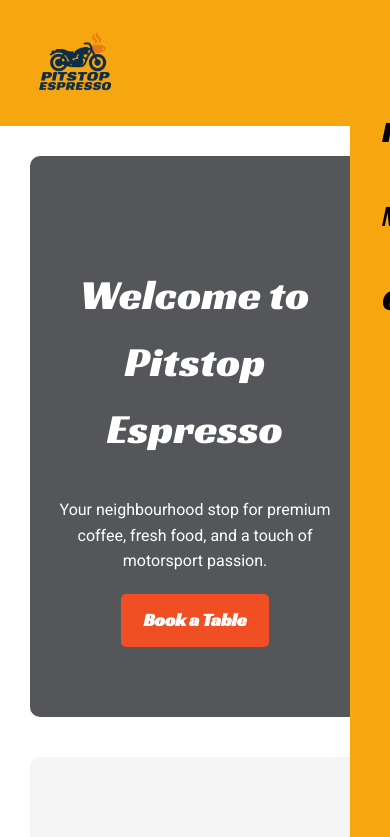
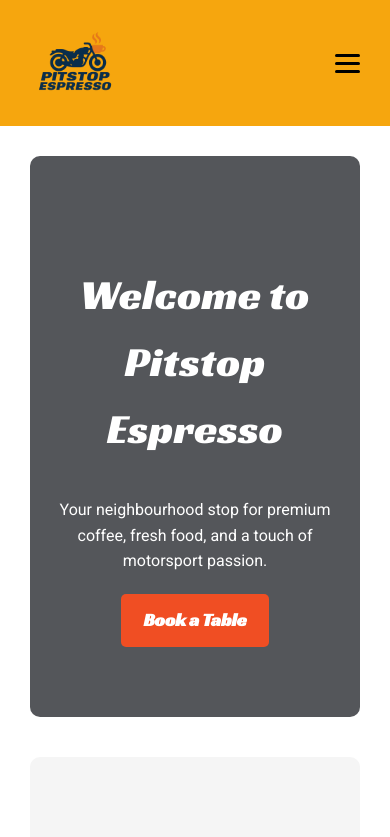
Before and after one commit to JT9991/FEDD, a plain HTML site: page Pitstop Espresso/index.html in a window 390 px wide. Shown: the top 837 px of the page. Drawn offline with Linux system fonts and the light colour scheme.

Commit message:
fixed responsiveness for narbar

```diff
--- /dev/null
+++ b/Pitstop Espresso/functions.js
@@ -0,0 +1,9 @@
+function toggleMenu() {
+  const menu = document.getElementById("navMenu");
+  const burger = document.getElementById("hamburger");
+
+  menu.classList.toggle("open");
+  burger.classList.toggle("active");
+  document.body.classList.toggle('menu-open');
+
+}
--- a/Pitstop Espresso/index.html
+++ b/Pitstop Espresso/index.html
@@ -16,11 +16,17 @@
 <header class="navbar">
   <div class="navbar-inner">
 
-    <!-- Logo (click to homepage) -->
+    <!-- Logo -->
     <a href="index.html" class="logo">
       <img src="./images/logo/pitstop espresso logo.png" class="logo-img" alt="Pitstop Logo">
     </a>
 
+    <!-- Hamburger (mobile only) -->
+    <div class="hamburger" id="hamburger" onclick="toggleMenu()">
+      <span></span>
+      <span></span>
+      <span></span>
+    </div>
 
     <!-- Navigation -->
     <nav id="navMenu" class="nav-links">
@@ -87,6 +93,7 @@
     <p>© 2025 Pitstop Espresso — All Rights Reserved</p>
   </footer>
 
+<script src="functions.js"></script>
 
 </body>
 </html>
--- a/Pitstop Espresso/styles.css
+++ b/Pitstop Espresso/styles.css
@@ -86,6 +86,8 @@ h3 { font-size: 22px; }
 
 .nav-links a:hover,
 .nav-links a.active {
+    /* display:flex; */
+    align-items: flex-start;
     background: var(--repsol-orange);
     color: white;
 }
@@ -100,27 +102,30 @@ h3 { font-size: 22px; }
 =========================== */
 @media (max-width: 700px) {
 
-    /* Show hamburger */
+  body.menu-open {
+    overflow: hidden;
+  }
+
   .hamburger {
     display: flex;
     flex-direction: column;
-        gap: 4px;
+    gap: 5px;
     cursor: pointer;
+    z-index: 1001;
   }
 
   .hamburger span {
-        width: 24px;
+    width: 25px;
     height: 3px;
-        background: black;
-        border-radius: 2px;
-        transition: 0.3s;
+    background: #000;
+    border-radius: 3px;
+    transition: 0.3s ease;
   }
 
-    /* Mobile menu (hidden by default) */
   .nav-links {
     position: fixed;
     top: 0;
-        right: -260px;
+    right: -300px;
     width: 260px;
     height: 100vh;
     background: var(--navbar-gold);
@@ -132,20 +137,23 @@ h3 { font-size: 22px; }
   }
 
   .nav-links.open {
-        right: 0;   /* Slide in */
+    right: 0;
   }
 
-    /* Turn hamburger into X */
   .hamburger.active span:nth-child(1) {
     transform: translateY(7px) rotate(45deg);
   }
+
   .hamburger.active span:nth-child(2) {
     opacity: 0;
   }
+
   .hamburger.active span:nth-child(3) {
     transform: translateY(-7px) rotate(-45deg);
   }
 }
+
+
 
 /* ============================================
    HERO SECTION
```
Also changed, not shown: Pitstop Espresso/contact.html (+7 -0 lines), Pitstop Espresso/menu.html (+7 -0 lines). Lines whose indentation alone changed are shown as unchanged.
